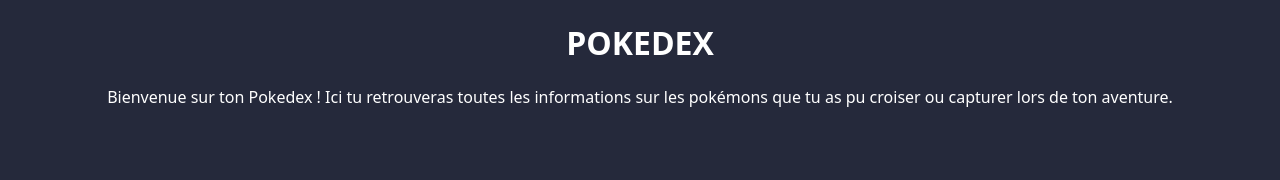
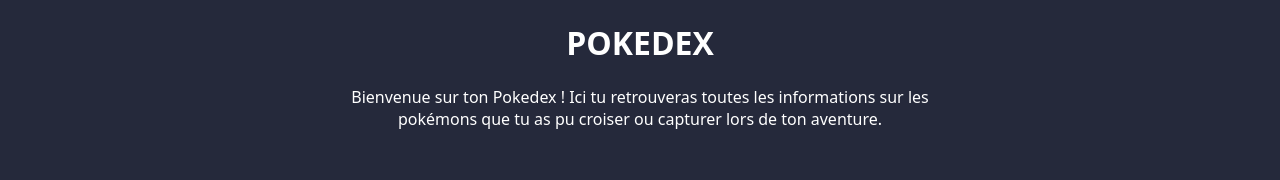
Before and after one commit to Alexandre-27/pokedex-app-react01, a React (Vite) app: page / in a window 1280 px wide. Shown: the top 180 px of the page. Built offline with nearby package versions, Linux system fonts and the light colour scheme.

Commit message:
Class bv-pokedex which contains a max-width 70ch add to the <p> tag Bienvenue sur...

```diff
--- a/src/App.css
+++ b/src/App.css
@@ -7,6 +7,10 @@
   text-align: center;
   color: white;
   font-family: system-ui, -apple-system, BlinkMacSystemFont, 'Segoe UI', Roboto, Oxygen, Ubuntu, Cantarell, 'Open Sans', 'Helvetica Neue', sans-serif;
+}
+
+.bv-pokedex {
+  max-width: 70ch;
 }
 
 .flex-card {
--- a/src/App.jsx
+++ b/src/App.jsx
@@ -60,7 +60,7 @@
         <h1>POKEDEX</h1>
       </div>
       <div>
-        <p>Bienvenue sur ton Pokedex ! Ici tu retrouveras toutes les informations sur les pokémons que tu as pu croiser ou capturer lors de ton aventure.</p>
+        <p className="bv-pokedex">Bienvenue sur ton Pokedex ! Ici tu retrouveras toutes les informations sur les pokémons que tu as pu croiser ou capturer lors de ton aventure.</p>
       </div>
       <div>
         <PokemonCard pokemon={pokemon}/>
```
